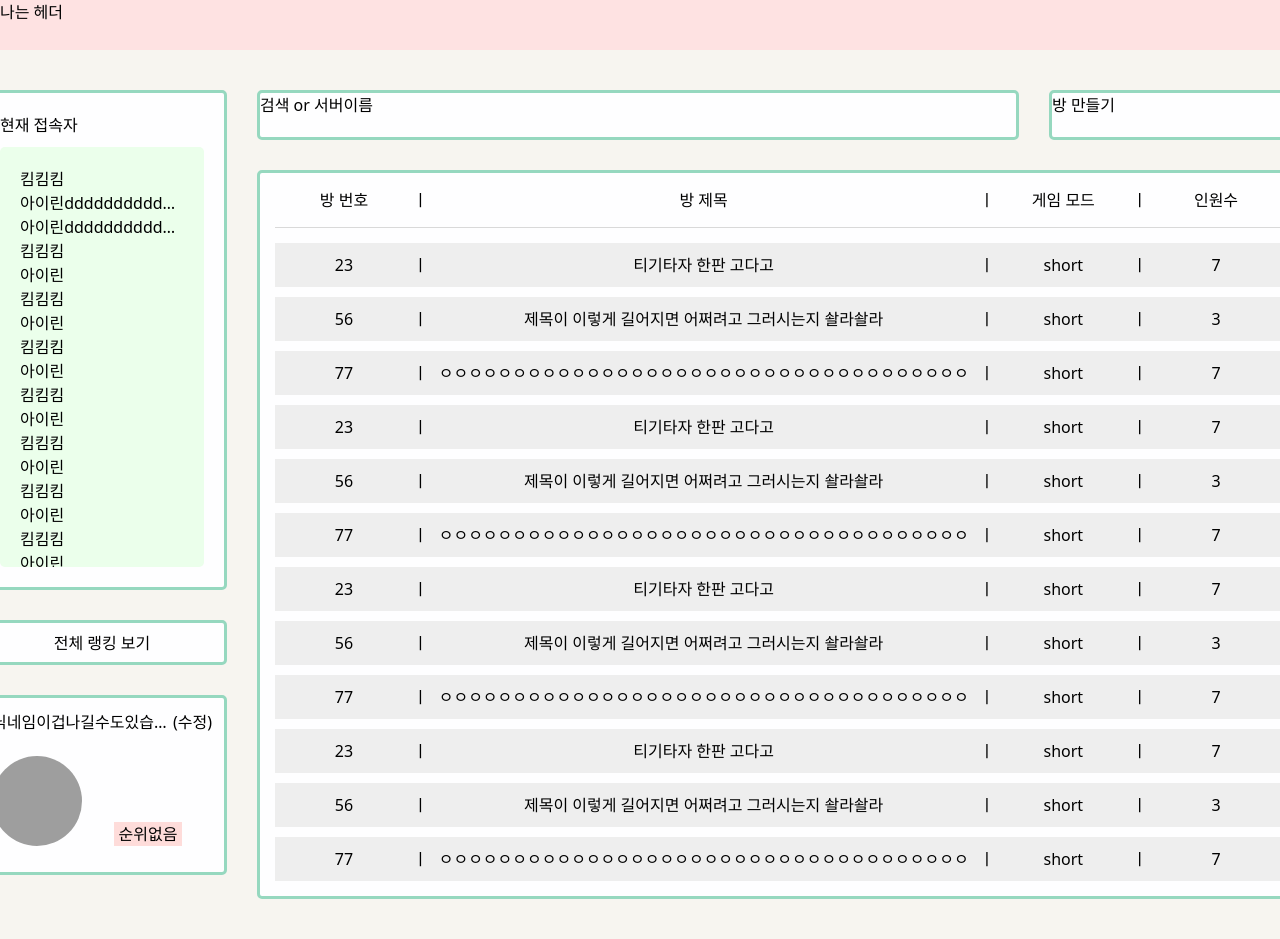
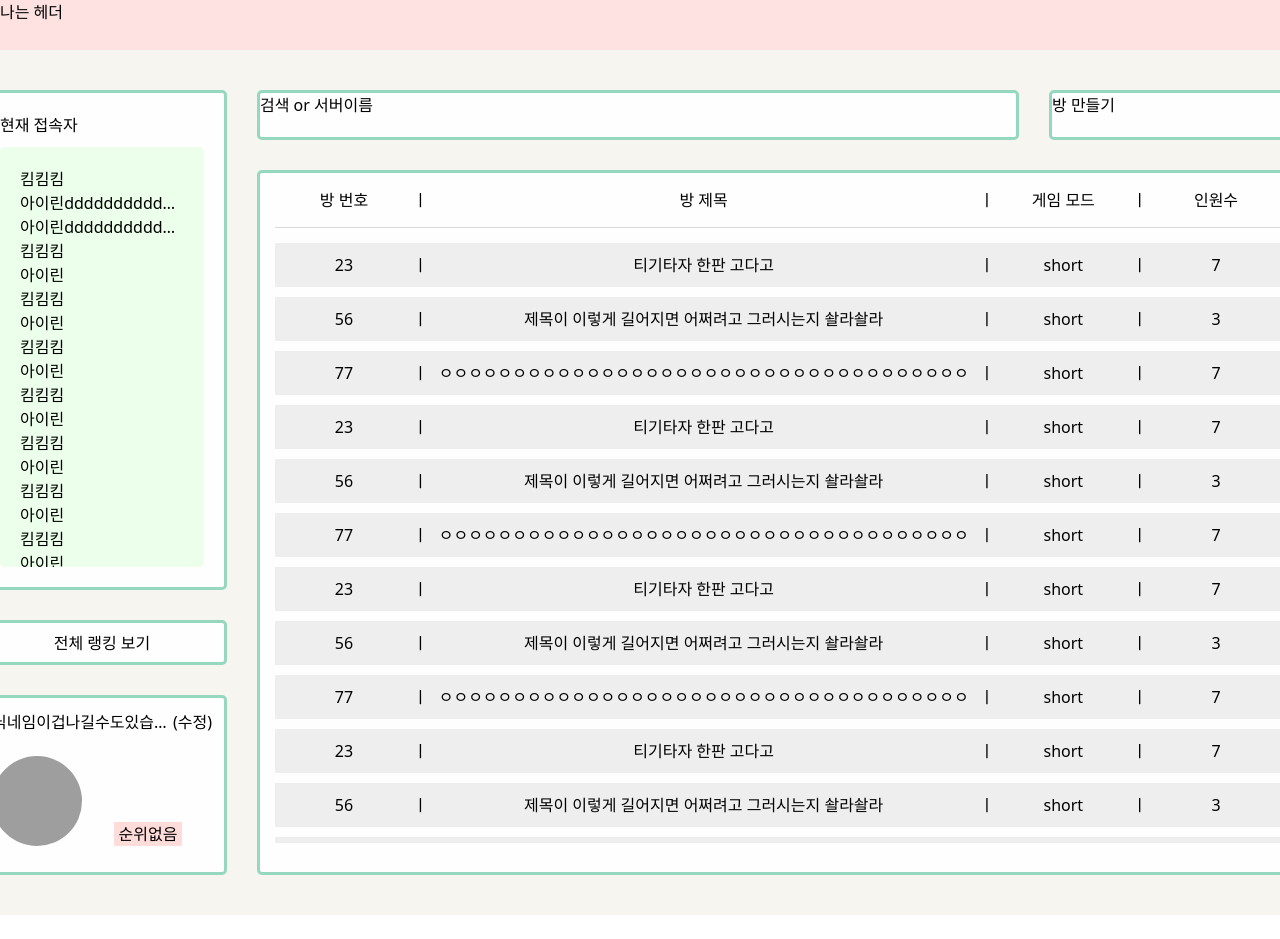
Before and after one commit to Team-E2I4/Team-E2I4-TiKiTaza-FE, a React (Vite) app: page /main in a window 1280 px wide. Shown: the top 939 px of the page. After the commit the page ends 915 px from the top, so only its background shows below. Built offline with nearby package versions, Linux system fonts and the light colour scheme; grey boxes are pictures that could not be loaded.

Commit message:
[🎨style]: 레이아웃 높이를 최소높이로 변경(h => min-h)

```diff
--- a/src/common/Layout/BodyLayout.tsx
+++ b/src/common/Layout/BodyLayout.tsx
@@ -2,9 +2,7 @@ import { ReactNode } from 'react';
 
 const BodyLayout = ({ children }: { children: ReactNode }) => {
   return (
-    <div className='flex-1 w-layout-w bg-beige-10 px-[2rem] pt-[4rem]'>
-      {children}
-    </div>
+    <div className='flex-1 w-layout-w px-[2rem] pt-[4rem]'>{children}</div>
   );
 };
 
--- a/src/common/Layout/Layout.tsx
+++ b/src/common/Layout/Layout.tsx
@@ -2,7 +2,7 @@ import { ReactNode } from 'react';
 
 const Layout = ({ children }: { children: ReactNode }) => {
   return (
-    <div className='flex flex-col items-center w-100vw h-screen bg-beige-10'>
+    <div className='flex flex-col items-center w-100vw min-h-screen bg-beige-10'>
       {children}
     </div>
   );
--- a/src/pages/MainPage/GameRoomList.tsx
+++ b/src/pages/MainPage/GameRoomList.tsx
@@ -80,6 +80,13 @@ const DUMMY_DATA = [
     mode: 'short',
     headCount: 7,
   },
+  {
+    roomNumber: 77,
+    title:
+      'ㅇㅇㅇㅇㅇㅇㅇㅇㅇㅇㅇㅇㅇㅇㅇㅇㅇㅇㅇㅇㅇㅇㅇㅇㅇㅇㅇㅇㅇㅇㅇㅇㅇㅇㅇㅇ',
+    mode: 'short',
+    headCount: 7,
+  },
 ];
 
 const GameRoomList = () => {
@@ -91,11 +98,7 @@ const GameRoomList = () => {
             <>
               <span
                 key={category}
-                className={
-                  category === '방 제목'
-                    ? 'flex-[4_0_0] text-center'
-                    : 'flex-1 text-center'
-                }>
+                className={`text-center ${category === '방 제목' ? 'flex-[4_0_0]' : 'flex-1'}`}>
                 {category}
               </span>
               {i !== category.length && <span>ㅣ</span>}
@@ -103,6 +106,7 @@ const GameRoomList = () => {
           ))}
         </li>
         <Divider />
+        <div className='w-full flex flex-col gap-[1rem] max-h-[60rem] overflow-y-auto'>
           {DUMMY_DATA.map(({ roomNumber, title, mode, headCount }) => (
             <GameRoomListItem
               key={roomNumber}
@@ -112,6 +116,7 @@ const GameRoomList = () => {
               headCount={headCount}
             />
           ))}
+        </div>
       </ul>
     </article>
   );
```
Lines whose indentation alone changed are shown as unchanged.
